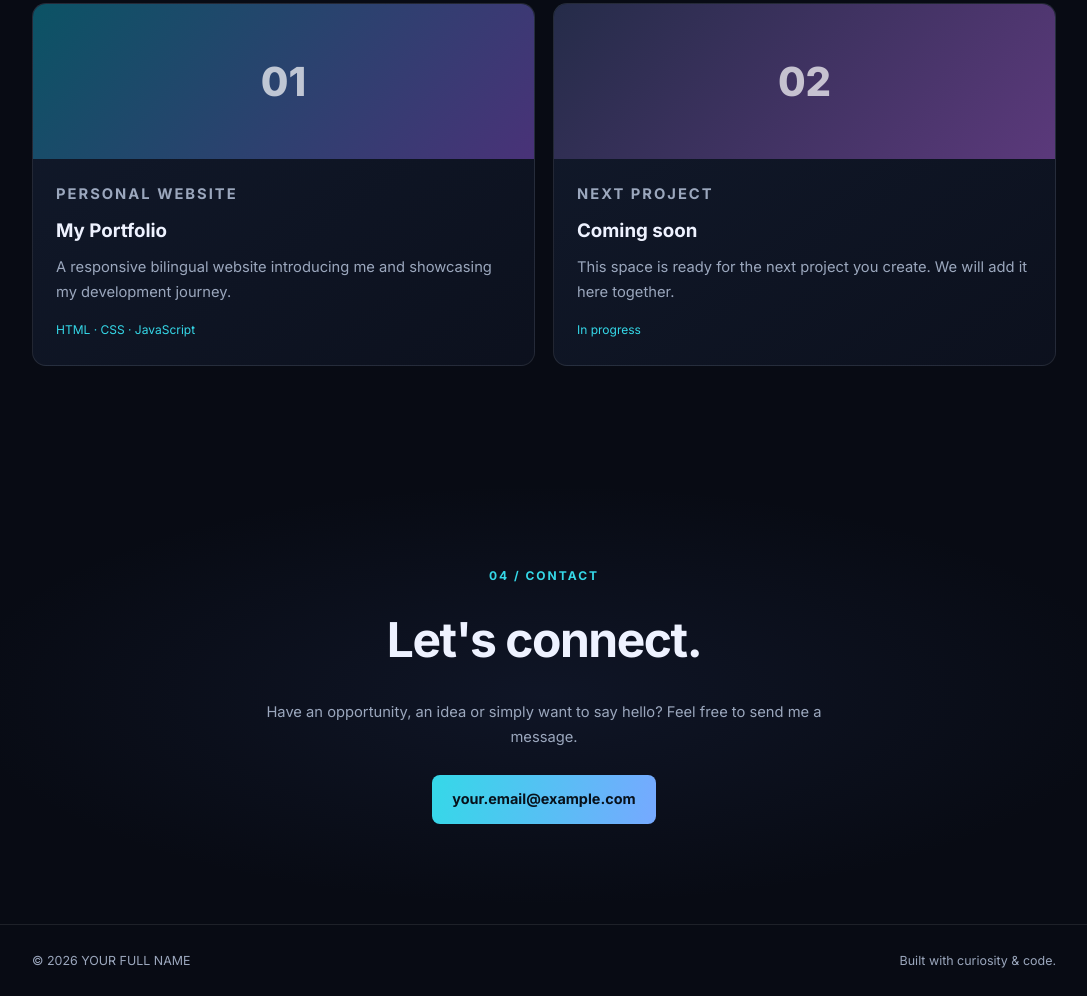
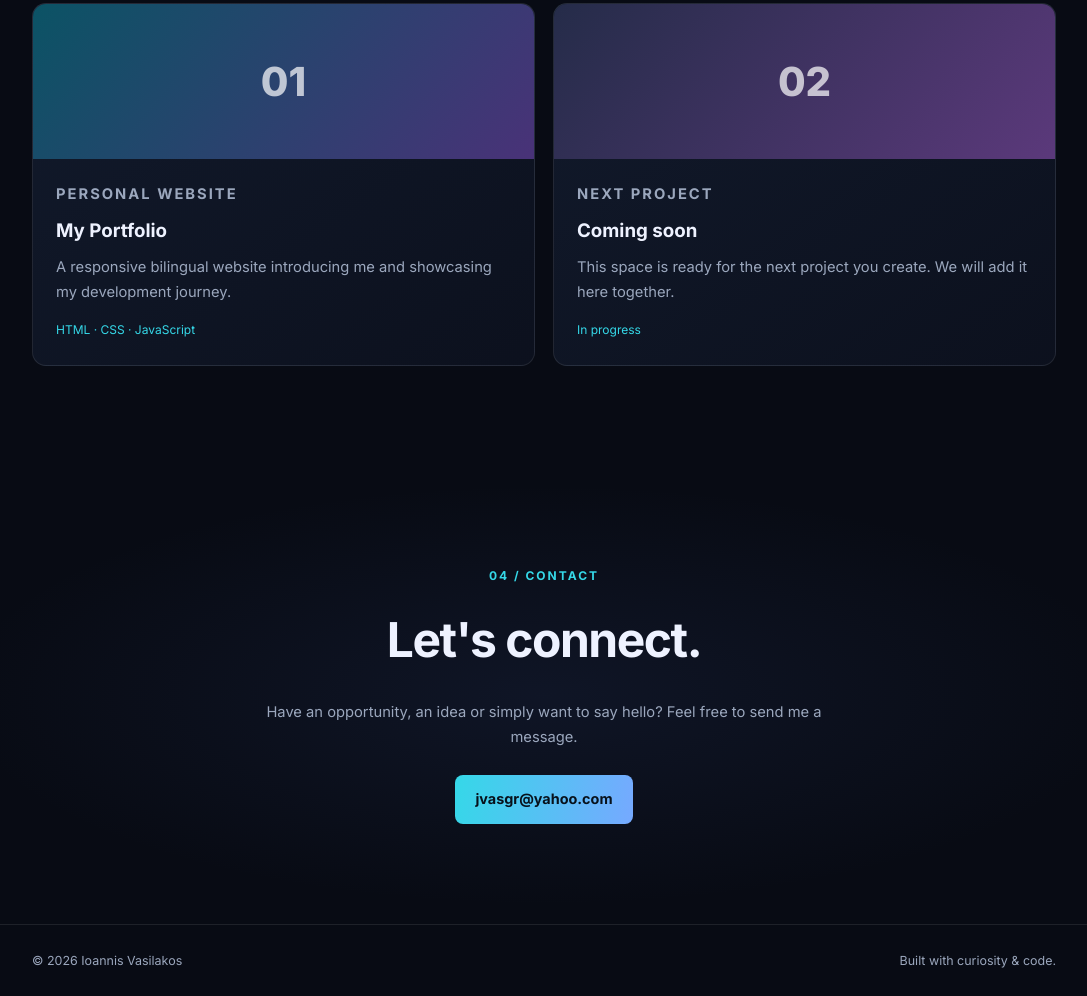
Before and after one commit to jvasgr/personal-portfolio, a plain HTML site: page index.html in a window 1280 px wide. Shown: the part 2301-3297 px from the top of the page, without its empty margins (96-1183 px from the left). Drawn offline with Linux system fonts and the light colour scheme.

Commit message:
Update portfolio details

```diff
--- a/index.html
+++ b/index.html
@@ -239,14 +239,14 @@
                 Feel free to send me a message.
             </p>
 
-            <a class="button primary" href="mailto:your.email@example.com">
-                your.email@example.com
+            <a class="button primary" href="mailto:jvasgr@yahoo.com">
+                jvasgr@yahoo.com
             </a>
         </section>
     </main>
 
     <footer>
-        <span>© <span id="year"></span> YOUR FULL NAME</span>
+        <span>© <span id="year"></span> Ioannis Vasilakos</span>
         <span data-en="Built with curiosity & code."
               data-el="Φτιαγμένο με περιέργεια και κώδικα.">
             Built with curiosity &amp; code.
```
